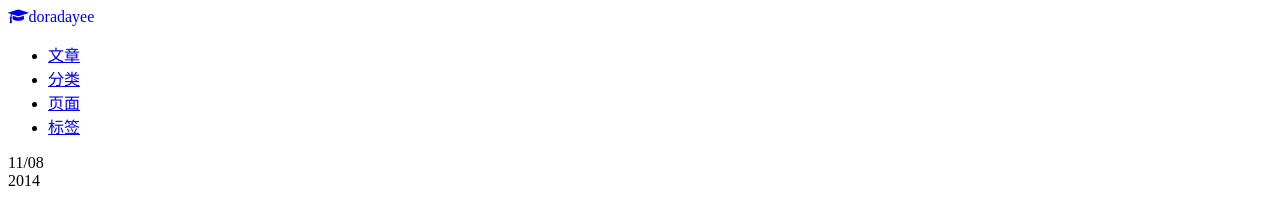
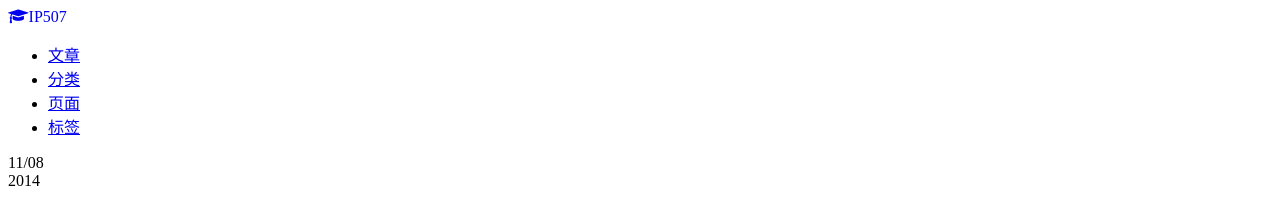
Before and after one commit to ip507/ip507.github.io, a Jekyll site: the page built from index.md, in a window 1280 px wide. Shown: the top 200 px of the page. Built offline with Jekyll 4.4.1, drawn with Linux system fonts in a browser that asks for light colours; nearby versions of some CDN libraries; Markdown is read by kramdown in place of the engine named in the settings.

Commit message:
second push

```diff
--- a/_config.yml
+++ b/_config.yml
@@ -9,7 +9,7 @@ safe: false
 # Themes are encouraged to use these universal variables
 # so be sure to set them if your theme uses them.
 #
-title : doradayee
+title : IP507
 tagline: Site Tagline
 author :
   name : IP507
--- a/index.md
+++ b/index.md
@@ -1,7 +1,7 @@
 ---
 layout: page
-title: doradayee
-tagline: personal blog
+title: IP507
+tagline: ip
 ---
 {% include JB/setup %}
 
```
Also changed, not shown: README.md, assets/image/imgtest.png (deleted).
